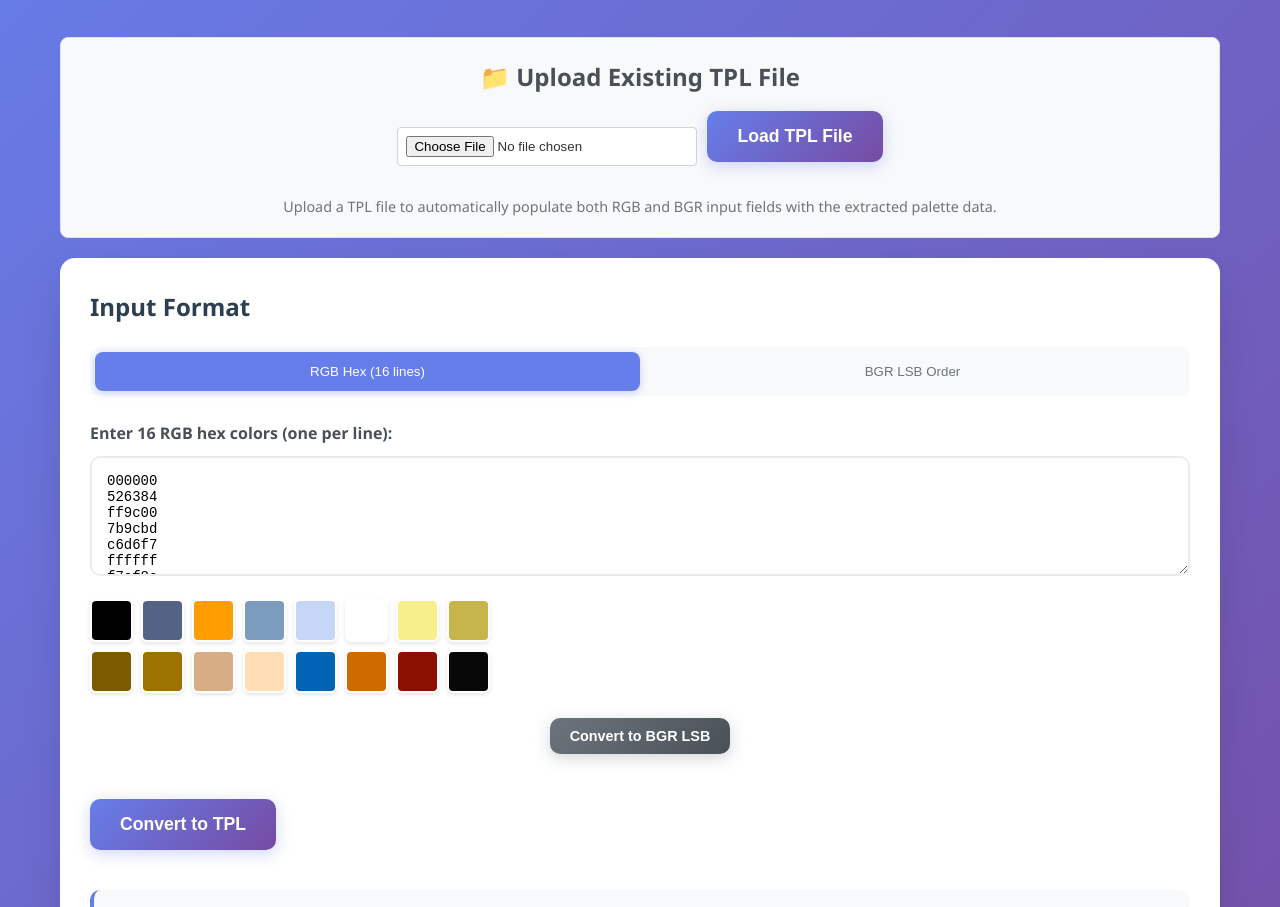
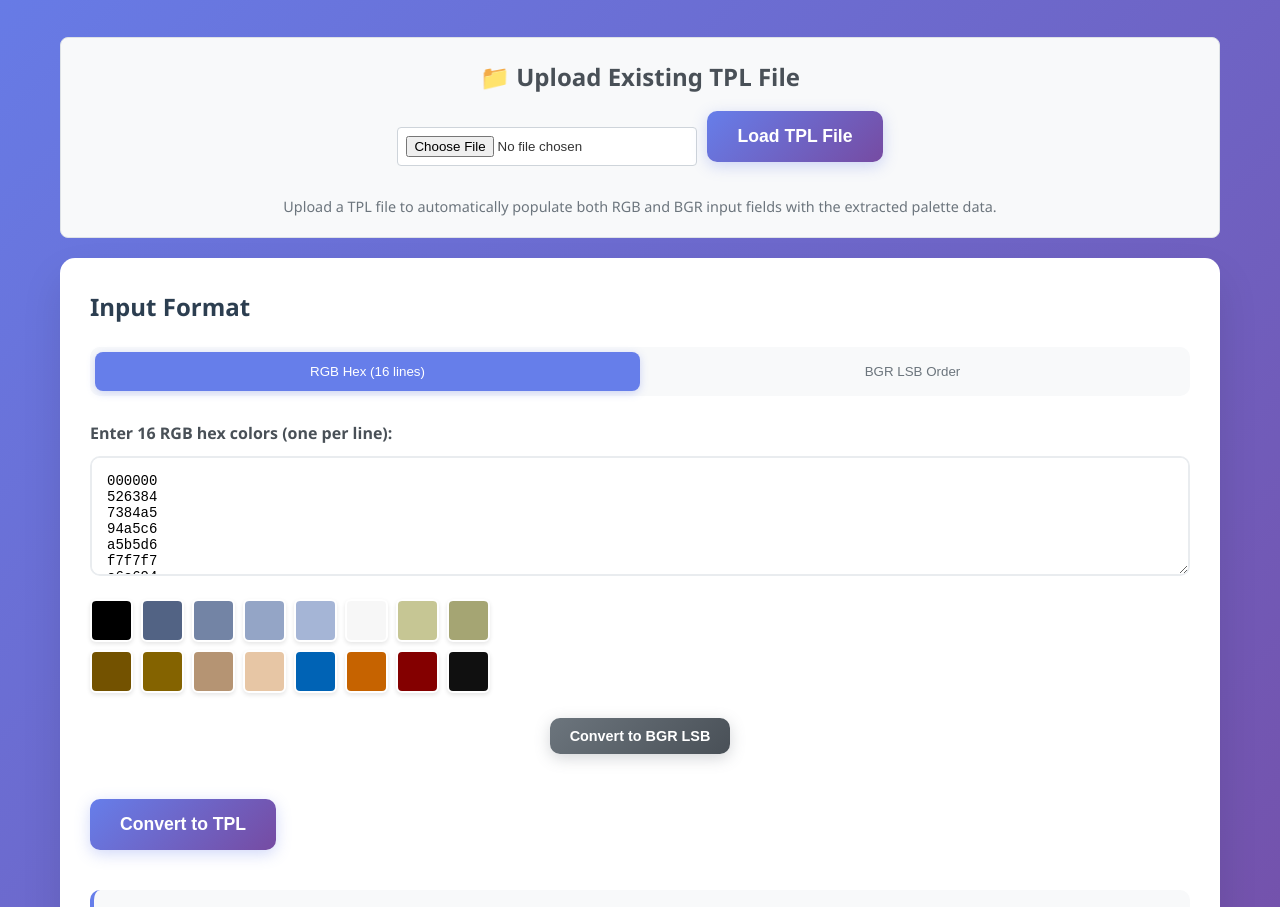
Before and after one commit to GoodLuckTrying/Palette_Converter_Hub, a plain HTML site: page SNES GNG Palette Converter/index.html in a window 1280 px wide. Shown: the part 161-1068 px from the top of the page. Drawn offline with Linux system fonts and the light colour scheme.

Commit message:
Updating SNES colors

```diff
--- a/SNES GNG Palette Converter/index.html
+++ b/SNES GNG Palette Converter/index.html
@@ -42,7 +42,7 @@
                 <div class="input-container">
                     <div id="rgb-input" class="input-area active">
                         <label for="rgb-palette">Enter 16 RGB hex colors (one per line):</label>
-                        <textarea id="rgb-palette" placeholder="000000&#10;526384&#10;ff9c00&#10;7b9cbd&#10;c6d6f7&#10;ffffff&#10;f7ef8c&#10;c6b54a&#10;7b5a00&#10;9c7300&#10;d6ad84&#10;ffdeb5&#10;0063b5&#10;ce6b00&#10;8c1000&#10;080808"></textarea>
+                        <textarea id="rgb-palette" placeholder="000000&#10;526384&#10;7384a5&#10;94a5c6&#10;a5b5d6&#10;f7f7f7&#10;c6c694&#10;a5a573&#10;735200&#10;846300&#10;b59473&#10;e7c6a5&#10;0063b5&#10;c66300&#10;840000&#10;101010"></textarea>
                         <div class="palette-preview" id="rgb-preview"></div>
                         <div class="conversion-controls">
                             <button id="rgb-to-bgr-btn" class="convert-btn secondary">Convert to BGR LSB</button>
@@ -51,7 +51,7 @@
 
                     <div id="bgr-input" class="input-area">
                         <label for="bgr-palette">Enter BGR LSB order data:</label>
-                        <textarea id="bgr-palette" placeholder="00 00 8A 41 7F 02 6F 5E 58 7B FF 7F BE 47 D8 26 6F 01 D3 01 BA 42 7F 5B 80 59 B9 01 51 00 21 04"></textarea>
+                        <textarea id="bgr-palette" placeholder="82 A0 8A 41 0E 52 92 62 D4 6A DE 7B 18 4B 94 3A 4E 01 90 01 56 3A 1C 53 80 59 98 01 10 00 42 08"></textarea>
                         <div class="palette-preview" id="bgr-preview"></div>
                                                  <div class="warning-note">
                              ⚠️ <strong>Note:</strong> The example BGR data may not convert to the exact RGB colors shown above.
--- a/SNES GNG Palette Converter/script.js
+++ b/SNES GNG Palette Converter/script.js
@@ -452,24 +452,24 @@ class TPLPaletteConverter {
     populateExampleData() {
         const rgbExample = `000000
 526384
-ff9c00
-7b9cbd
-c6d6f7
-ffffff
-f7ef8c
-c6b54a
-7b5a00
-9c7300
-d6ad84
-ffdeb5
+7384a5
+94a5c6
+a5b5d6
+f7f7f7
+c6c694
+a5a573
+735200
+846300
+b59473
+e7c6a5
 0063b5
-ce6b00
-8c1000
-080808`;
+c66300
+840000
+101010`;
 
         // Note: The BGR data below may not convert to the exact RGB colors above
         // This is just example data - you should input your actual BGR data
-        const bgrExample = `00 00 8A 41 7F 02 6F 5E 58 7B FF 7F BE 47 D8 26 6F 01 D3 01 BA 42 7F 5B 80 59 B9 01 51 00 21 04`;
+        const bgrExample = `82 A0 8A 41 0E 52 92 62 D4 6A DE 7B 18 4B 94 3A 4E 01 90 01 56 3A 1C 53 80 59 98 01 10 00 42 08`;
 
         // Set example data if fields are empty
         if (!this.rgbPalette.value) {
```
